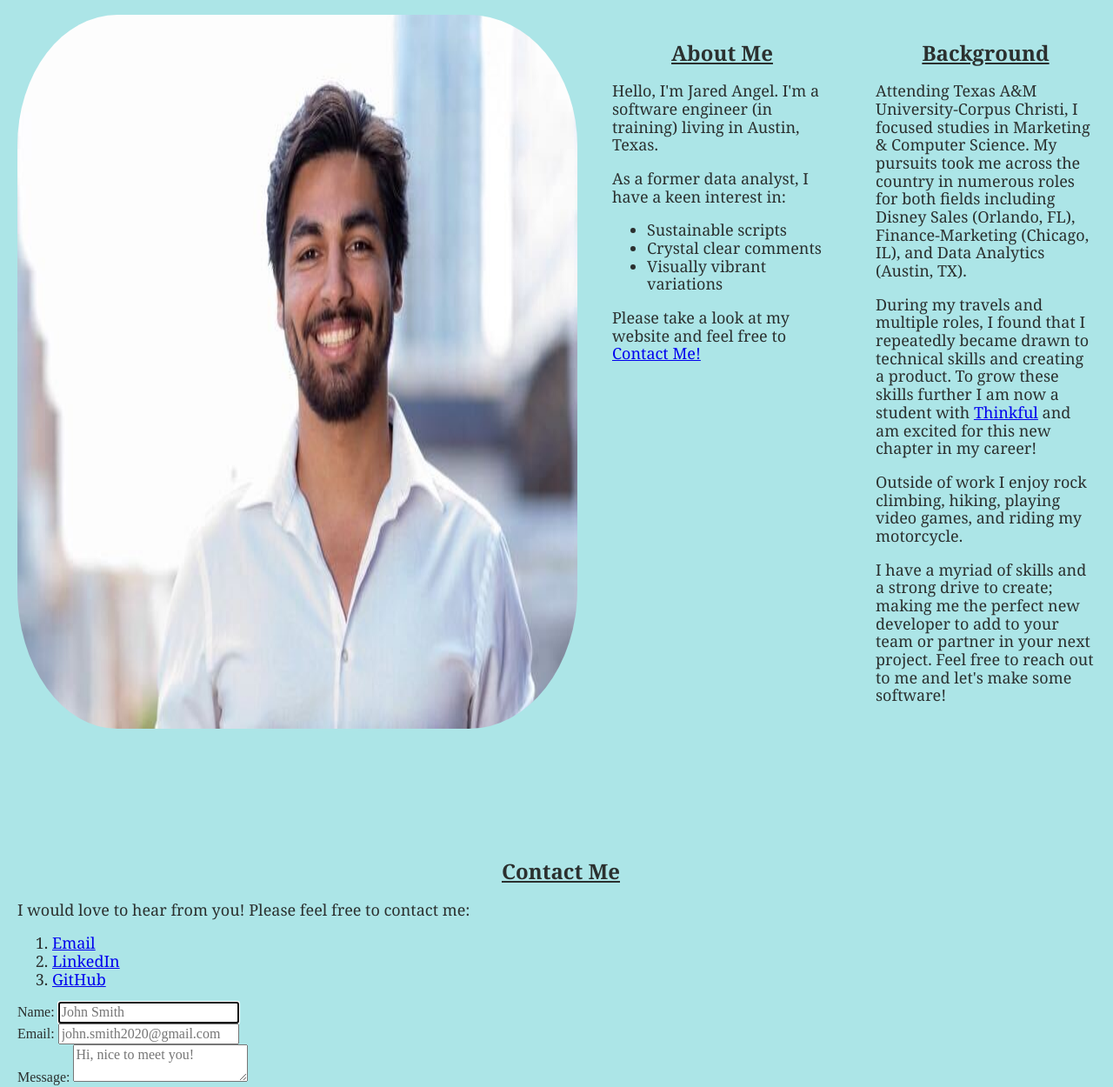
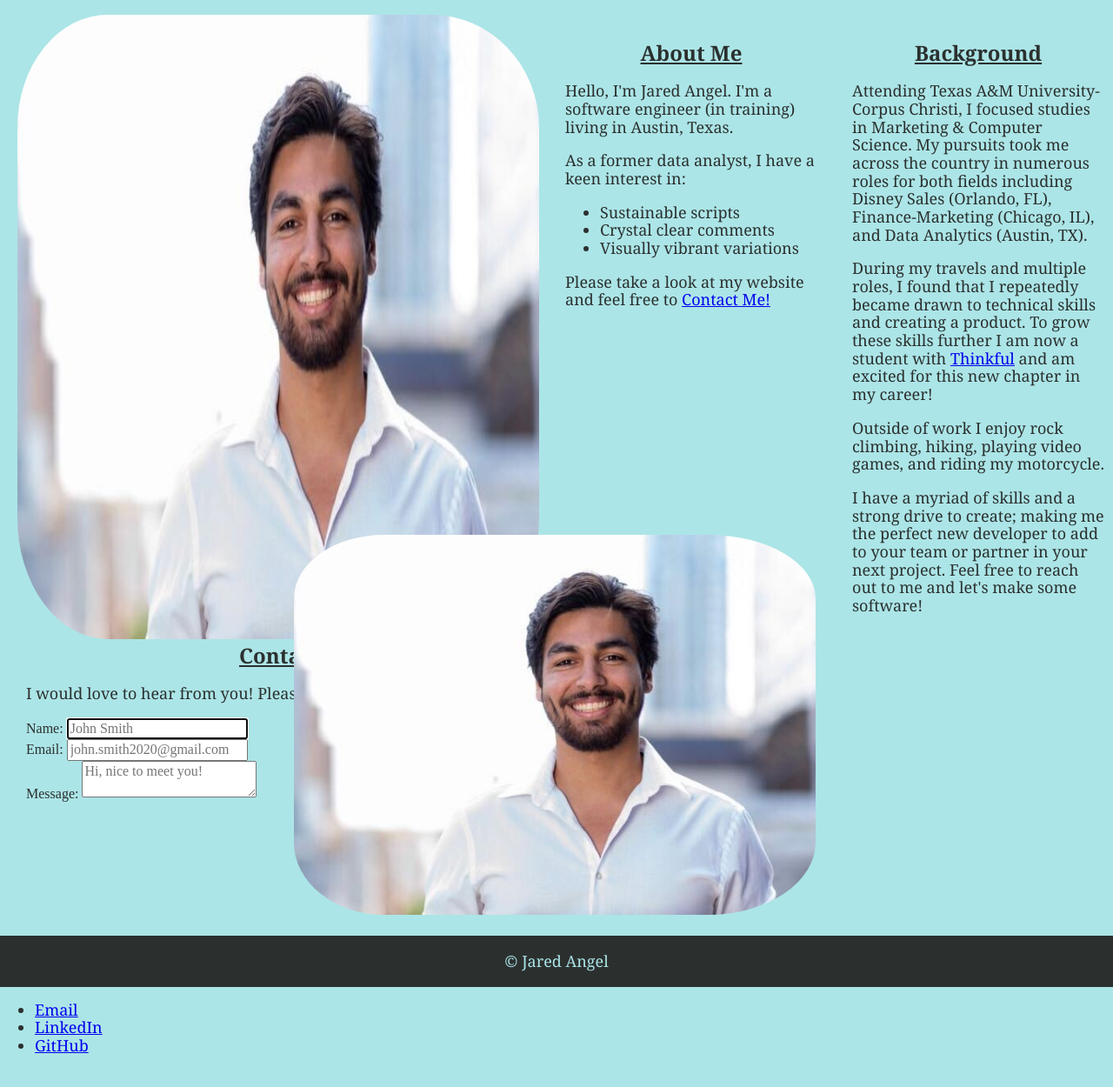
Before and after one commit to tudorilisoi/my-portfolio, a plain HTML site: page index.html in a window 1280 px wide. Shown: the part 62-1312 px from the top of the page at 87% size. After the commit the page ends 1276 px from the top, so only its background shows below. Drawn offline with nearby package versions, Linux system fonts and the light colour scheme.

Commit message:
added css and html

```diff
--- a/index.html
+++ b/index.html
@@ -12,7 +12,7 @@
 <body>
     <!-- Header and top of webpage -->
   <header>
-    <div>
+    <div class="center-text">
       <h1>Jared Angel</h1>
       <h3>Software Engineer</h3>
     </div>
@@ -22,7 +22,7 @@
     <div class="group">
       <img src="images/profile-picture.jpg" class="image-round center-text" alt="profile-pic">
       <article class="item item-double">
-        <h2><ins>About Me</ins></h2>
+        <h2 class="center-text"><ins>About Me</ins></h2>
         <p>Hello, I'm Jared Angel. I'm a software engineer (in training) living in Austin, Texas.</p>
         <p>As a former data analyst, I have a keen interest in:</p>
           <ul>
@@ -37,7 +37,7 @@
 
 
       <article class="item item-double">
-        <h2><ins>Background</ins></h2>
+        <h2 class="center-text"><ins>Background</ins></h2>
         <p>Attending Texas A&M University-Corpus Christi, I focused studies in Marketing & Computer Science. My pursuits took me across the country in numerous roles for both fields including Disney Sales (Orlando, FL), Finance-Marketing (Chicago, IL), and Data Analytics (Austin, TX).</p>
         <p>During my travels and multiple roles, I found that I repeatedly became drawn to technical skills and creating a product. To grow these skills further I am now a student with <a href="https://www.thinkful.com/">Thinkful</a> and am excited for this new chapter in my career!</p>
         <p>Outside of work I enjoy rock climbing, hiking, playing video games, and riding my motorcycle.</p>
@@ -46,18 +46,10 @@
 
     </div>
 
-    <div>
-      <article id="contact">
-        <h2><ins>Contact Me</ins></h2>
+    <div class="group">
+      <article class="item item-double" id="contact">
+        <h2 style='padding-left: 245px; margin-top: -35px;'><ins>Contact Me</ins></h2>
         <p>I would love to hear from you! Please feel free to contact me:</p>
-          <ol>
-            <!-- open email app and add portfolio contact email -->
-            <li><a href="mailto:jared.escobedo@me.com">Email</a></li>
-            <!-- open web to linkedin -->
-            <li><a href="https://www.linkedin.com/in/jaredangelescobedo/" target="_blank">LinkedIn</a></li>
-            <!-- open web to github portfolio -->
-            <li><a href="https://github.com/JaredAngel" target="_blank">GitHub</a></li>
-          </ol>
 
           <form action="https://formspree.io/jared.aescobedo@gmail.com" method="post">
             <div>
@@ -74,15 +66,30 @@
             </div>
         </form>
       </article>
+        <div class="item item-double" style='margin-top: -150px; margin-left: -675px;'>
+          <img src="images/profile-picture.jpg" class="image-round" alt="profile-pic2">
+        </div>
     </div>
+
+
+
   </main>
 
   <!-- add copyright and credits -->
   <footer>
-    <div>
+    <div class="center-text">
       <p>© Jared Angel</p>
     </div>
   </footer>
 
 </body>
 </html>
+
+<ul>
+  <!-- open email app and add portfolio contact email -->
+  <li><a href="mailto:jared.escobedo@me.com">Email</a></li>
+  <!-- open web to linkedin -->
+  <li><a href="https://www.linkedin.com/in/jaredangelescobedo/" target="_blank">LinkedIn</a></li>
+  <!-- open web to github portfolio -->
+  <li><a href="https://github.com/JaredAngel" target="_blank">GitHub</a></li>
+</ul>
--- a/style.css
+++ b/style.css
@@ -12,8 +12,10 @@ header div h3 {
     padding: 0px;
 }
 
+body
+
 img, article {
-    padding: 20px 10px 10px 20px;
+    padding: 20px 0px 10px 20px;
 }
 
 /* Light background - Dark text */
@@ -39,14 +41,14 @@ p, li {
     font-size: 18px;
 }
 
-header, footer, h2 {
-    text-align: center;
+/* Center text & headings */
+.center-text {
+  text-align: center;
 }
 
 .group {
     display: flex;
     flex-direction: column;
-    margin-bottom: 100px;
 }
 
   .item {
@@ -64,6 +66,7 @@ header, footer, h2 {
 
   .image-round {
     height: auto;
+    width: 600px;
     border-radius: 20%;
 }
 
```
Also changed, not shown: images/placeholder.jpg (added).
